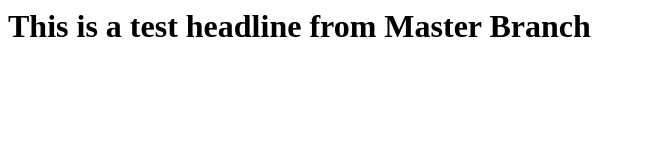
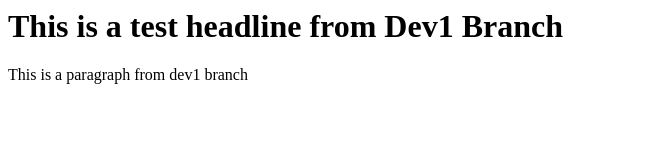
Before and after one commit to clbokea/mergetest, a plain HTML site: page index.html in a window 1280 px wide. Shown: the whole page, without its empty margins (0-646 px from the left). Drawn offline with Linux system fonts and the light colour scheme.

Commit message:
initial from dev1 branch

```diff
--- a/index.html
+++ b/index.html
@@ -1,5 +1,6 @@
 <html>
 <body>
-<h1>This is a test headline from Master Branch</h1>
+<h1>This is a test headline from Dev1 Branch</h1>
+<p>This is a paragraph from dev1 branch</p>
 </body>
 </html>
```
